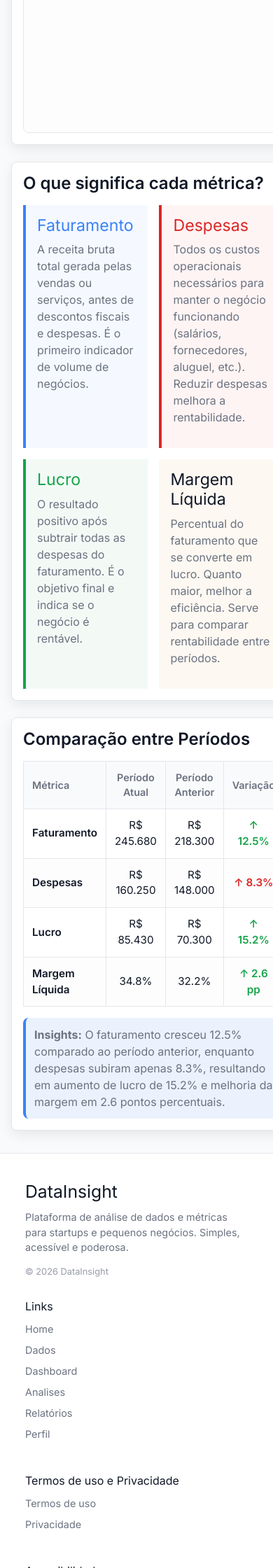
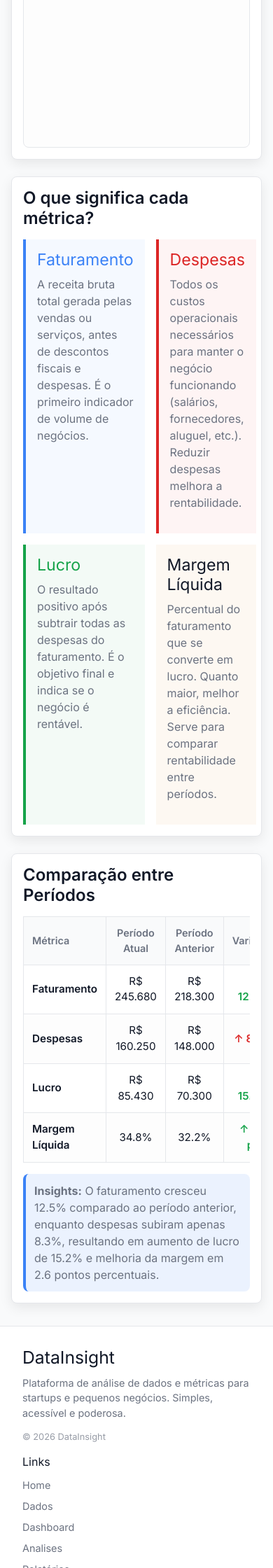
Before and after one commit to Ima23-d/-Projeto-Extensao_2.0, a Flask app: page /analises in a window 390 px wide; the page is wider, and only the part inside the window is pictured. Shown: the part 1800-4040 px from the top of that part at 70% size. Run offline with Flask 3, Linux system fonts and the light colour scheme; the visitor is signed in with stand-in values (Sample User, id 1); some libraries are stand-ins or nearby versions.

Commit message:
Update estilo.css

```diff
--- a/static/css/estilo.css
+++ b/static/css/estilo.css
@@ -1791,9 +1791,47 @@ table td {
     grid-template-columns: 1fr;
   }
 
+  /* Footer deve seguir isotropia */
+  .rodape {
+    padding: 30px 16px;
+  }
+
+  .rodape__grid {
+    grid-template-columns: 1fr;
+    max-width: 100%;
+    gap: 16px;
+    width: 100%;
+    margin: 0 auto;
+  }
+
+  .rodape__col {
+    min-width: 0;
+  }
+
   /* KPIs */
   .kpis-emlinha {
     flex-direction: column;
+  }
+
+  html,
+  body {
+    max-width: 100%;
+    overflow-x: hidden;
+  }
+
+  .layout,
+  .main,
+  .container,
+  .rodape__grid,
+  .grade--4,
+  .cartao,
+  table {
+    min-width: 0;
+    width: 100%;
+  }
+
+  .rodape__grid {
+    overflow-x: hidden;
   }
 
   /* Perfil */
```
